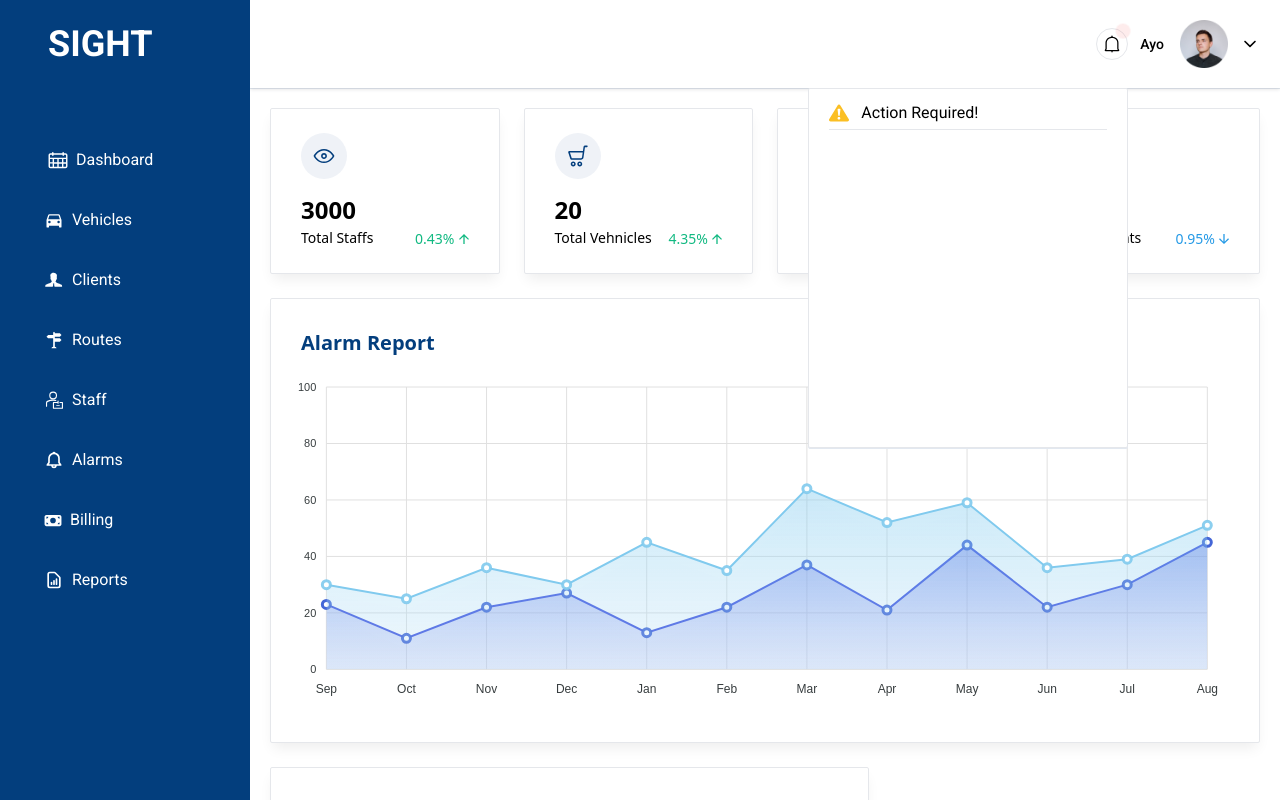
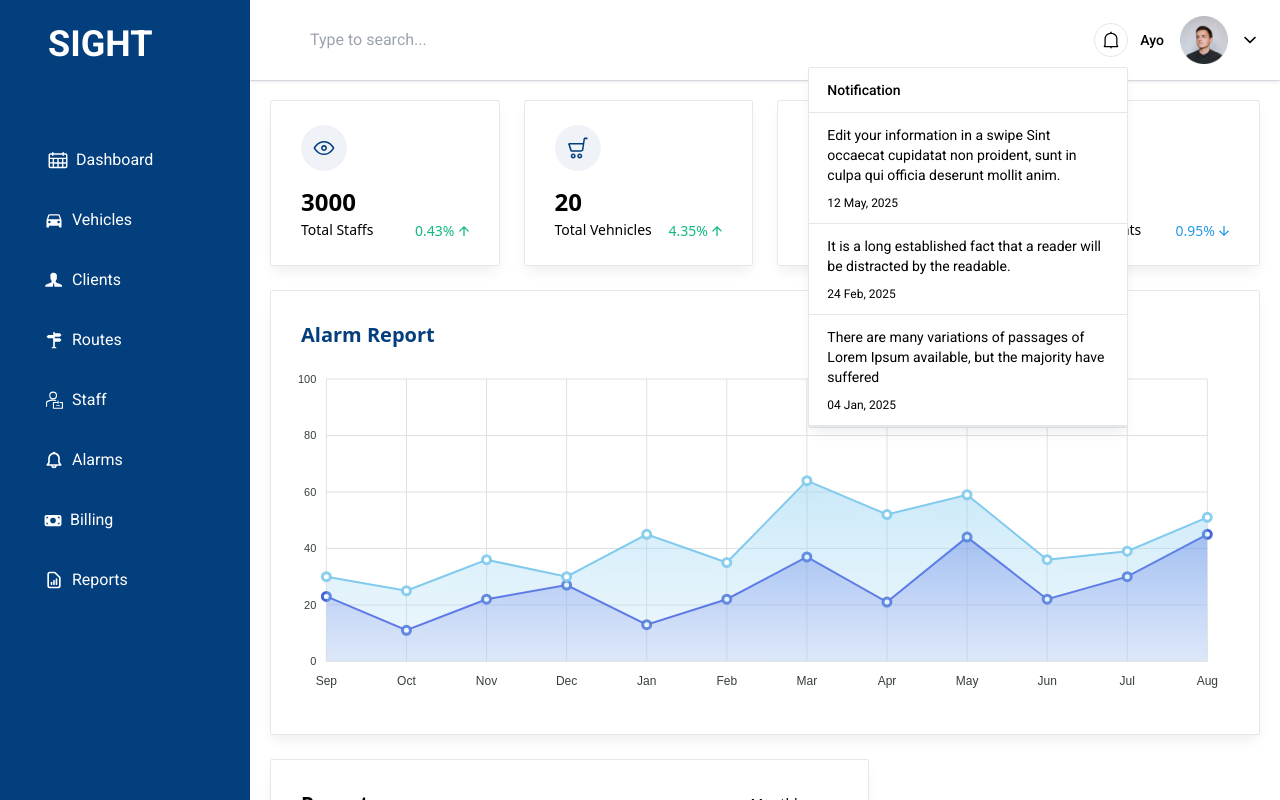
Before and after one commit to shittu121/CRM-Project, a Next.js app: page /dashboard in a window 1280 px wide. Both pictures are taken after a click on the link 1112 px from the left and 44 px from the top of the page. Built offline with nearby package versions, Linux system fonts and the light colour scheme.

Commit message:
company layout header adjustments, notifcation comp added

```diff
--- a/src/components/company/CompanyLayout/DropDownUser.tsx
+++ b/src/components/company/CompanyLayout/DropDownUser.tsx
@@ -76,7 +76,7 @@ export default function DropDownUser() {
         ref={dropdown}
         onFocus={() => setDropdownOpen(true)}
         onBlur={() => setDropdownOpen(false)}
-        className={`absolute right-0 mt-4 text-white  flex w-[200px] flex-col rounded-md  bg-primary  ${
+        className={`absolute right-0 mt-4  flex w-[200px] flex-col rounded-md bg-meta-2 shadow-default ${
           dropdownOpen === true ? "block" : "hidden"
         }`}
       >
--- a/src/components/company/CompanyLayout/DropdownNotification.tsx
+++ b/src/components/company/CompanyLayout/DropdownNotification.tsx
@@ -6,41 +6,49 @@ import { useAllContx } from '@/store/AllContext';
 
 const DropdownNotification = () => {
   const [dropdownOpen, setDropdownOpen] = useState(false);
+  const [notifying, setNotifying] = useState(true);
+
 
   const {userInfo} = useAllContx()
   // console.log(userInfo);
 
 
-  const trigger = useRef<any>(null);
-  const dropdown = useRef<any>(null);
+  // const trigger = useRef<any>(null);
+  // const dropdown = useRef<any>(null);
 
-  useEffect(() => {
-    const clickHandler = ({ target }: MouseEvent) => {
-      if (!dropdown.current) return;
-      if (
-        !dropdownOpen ||
-        dropdown.current.contains(target) ||
-        trigger.current.contains(target)
-      )
-        return;
-      setDropdownOpen(false);
-    };
-    document.addEventListener('click', clickHandler);
-    return () => document.removeEventListener('click', clickHandler);
-  });
+  // useEffect(() => {
+  //   const clickHandler = ({ target }: MouseEvent) => {
+  //     if (!dropdown.current) return;
+  //     if (
+  //       !dropdownOpen ||
+  //       dropdown.current.contains(target) ||
+  //       trigger.current.contains(target)
+  //     )
+  //       return;
+  //     setDropdownOpen(false);
+  //   };
+  //   document.addEventListener('click', clickHandler);
+  //   return () => document.removeEventListener('click', clickHandler);
+  // });
 
 
 
   return (
-    <li className="relative font-roboto">
+    <li className="relative">
       <Link
-        ref={trigger}
-        onClick={() => setDropdownOpen(!dropdownOpen)}
+        onClick={() => {
+          setNotifying(false);
+          setDropdownOpen(!dropdownOpen);
+        }}
         href="#"
-        className="relative flex h-8 w-8 items-center justify-center rounded-full border-[0.5px] bg-white hover:text-emerald-deep "
+        className="relative flex h-8.5 w-8.5 items-center justify-center rounded-full border-[0.5px] border-stroke bg-gray "
       >
-        <span className="absolute -top-0.5 right-0 z-1 h-2 w-2 rounded-full ">
-          <span className="absolute -z-1 inline-flex h-full w-full animate-ping rounded-full bg-red-500 opacity-75"></span>
+        <span
+          className={`absolute -top-0.5 right-0 z-1 h-2 w-2 rounded-full bg-meta-1 ${
+            notifying === false ? "hidden" : "inline"
+          }`}
+        >
+          <span className="absolute -z-1 inline-flex h-full w-full animate-ping rounded-full bg-meta-1 opacity-75"></span>
         </span>
 
         <svg
@@ -59,44 +67,76 @@ const DropdownNotification = () => {
       </Link>
 
       <div
-        ref={dropdown}
         onFocus={() => setDropdownOpen(true)}
         onBlur={() => setDropdownOpen(false)}
-        className={`absolute -right-[27px] mt-7 flex h-90 w-[250px] flex-col rounded-sm border border-stroke bg-white  py-3 px-5 md:right-0 md:w-80 ${
+        className={`absolute -right-27 mt-2.5 flex h-90 w-75 flex-col rounded-sm border border-stroke bg-white shadow-default dark:border-strokedark dark:bg-boxdark sm:right-0 sm:w-80 ${
           dropdownOpen === true ? "block" : "hidden"
         }`}
       >
-        <div className="flex items-center gap-3">
-          <svg
-            width="20"
-            height="20"
-            viewBox="0 0 19 16"
-            fill="none"
-            xmlns="http://www.w3.org/2000/svg"
-          >
-            <path
-              d="M1.50493 16H17.5023C18.6204 16 19.3413 14.9018 18.8354 13.9735L10.8367 0.770573C10.2852 -0.256858 8.70677 -0.256858 8.15528 0.770573L0.156617 13.9735C-0.334072 14.8998 0.386764 16 1.50493 16ZM10.7585 12.9298C10.7585 13.6155 10.2223 14.1433 9.45583 14.1433C8.6894 14.1433 8.15311 13.6155 8.15311 12.9298V12.9015C8.15311 12.2159 8.6894 11.688 9.45583 11.688C10.2223 11.688 10.7585 12.2159 10.7585 12.9015V12.9298ZM8.75236 4.01062H10.2548C10.6674 4.01062 10.9127 4.33826 10.8671 4.75288L10.2071 10.1186C10.1615 10.5049 9.88572 10.7455 9.50142 10.7455C9.11929 10.7455 8.84138 10.5028 8.79579 10.1186L8.13574 4.75288C8.09449 4.33826 8.33984 4.01062 8.75236 4.01062Z"
-              fill="#FBBF24"
-            ></path>
-          </svg>
-          <h5 className=" md:text-[16px]  text-emerald-deep">
-            Action Required!
-          </h5>
+        <div className="px-4.5 py-3">
+          <h5 className="text-sm font-medium text-bodydark2">Notification</h5>
         </div>
-        <hr className='my-1'/>
 
-        <ul className="flex h-auto flex-col overflow-y-auto py-3">
-      {
-        userInfo?.tgUsername === null ?     <li className="">
-            <Link className="" href="#">
+        <ul className="flex h-auto flex-col overflow-y-auto">
+          <li>
+            <Link
+              className="flex flex-col gap-2.5 border-t border-stroke px-4.5 py-3 hover:shadow-default"
+              href=""
+            >
               <p className="text-sm">
-                <span className="text-red-600">
-                  Update your Telegram username
+                <span className="text-black ">
+                  Edit your information in a swipe
                 </span>{" "}
+                Sint occaecat cupidatat non proident, sunt in culpa qui officia
+                deserunt mollit anim.
               </p>
+
+              <p className="text-xs">12 May, 2025</p>
             </Link>
-          </li> : ""
-      }
+          </li>
+          <li>
+            <Link
+              className="flex flex-col gap-2.5 border-t border-stroke px-4.5 py-3 hover:shadow-default"
+              href=""
+            >
+              <p className="text-sm">
+                <span className="text-black ">
+                  It is a long established fact
+                </span>{" "}
+                that a reader will be distracted by the readable.
+              </p>
+
+              <p className="text-xs">24 Feb, 2025</p>
+            </Link>
+          </li>
+          <li>
+            <Link
+              className="flex flex-col gap-2.5 border-t border-stroke px-4.5 py-3 hover:shadow-default"
+              href="/"
+            >
+              <p className="text-sm">
+                <span className="text-black ">There are many variations</span>{" "}
+                of passages of Lorem Ipsum available, but the majority have
+                suffered
+              </p>
+
+              <p className="text-xs">04 Jan, 2025</p>
+            </Link>
+          </li>
+          <li>
+            <Link
+              className="flex flex-col gap-2.5 border-t border-stroke px-4.5 py-3 hover:shadow-default"
+              href="/"
+            >
+              <p className="text-sm">
+                <span className="text-black">There are many variations</span> of
+                passages of Lorem Ipsum available, but the majority have
+                suffered
+              </p>
+
+              <p className="text-xs">01 Dec, 2024</p>
+            </Link>
+          </li>
         </ul>
       </div>
     </li>
--- a/src/components/company/CompanyLayout/Header/index.tsx
+++ b/src/components/company/CompanyLayout/Header/index.tsx
@@ -16,8 +16,8 @@ const Header = () => {
 
   return (
     <header className="sticky  font-roboto top-0 z-999 flex w-full  bg-white  drop-shadow-1 ">
-      <div className="flex flex-grow items-center justify-between px-4 py-5 shadow-2 md:px-6 2xl:px-11">
-        <form action="" className="hidden md:block"></form>
+      <div className="flex flex-grow items-center justify-between px-4 py-4 shadow-2 md:px-6 2xl:px-11">
+
         <div className="flex items-center gap-2 sm:gap-4 lg:hidden">
           <button
             onClick={(e) => {
@@ -27,7 +27,7 @@ const Header = () => {
             className="z-99999 block rounded-sm   p-1  lg:hidden"
           >
             <span className="relative block h-6 w-6 cursor-pointer">
-              <span className="du-block absolute right-0 h-full w-full">
+              <span className="block absolute right-0 h-full w-full">
                 <span
                   className={`relative top-0 left-0 my-1 block h-0.5 w-0 rounded-sm bg-black delay-[0] duration-200 ease-in-out  ${
                     !sidebarOpen && "!w-full delay-300"
@@ -63,10 +63,44 @@ const Header = () => {
             <Image src={logo} width="70" height="70" alt="" />
           </Link> */}
         </div>
+        <div className="hidden sm:block">
+          <form action="https://formbold.com/s/unique_form_id" method="POST">
+            <div className="relative">
+              <button className="absolute left-0 top-1/2 -translate-y-1/2">
+                <svg
+                  className="fill-body hover:fill-primary"
+                  width="20"
+                  height="20"
+                  viewBox="0 0 20 20"
+                  fill="none"
+                  xmlns="http://www.w3.org/2000/svg"
+                >
+                  <path
+                    fillRule="evenodd"
+                    clipRule="evenodd"
+                    d="M9.16666 3.33332C5.945 3.33332 3.33332 5.945 3.33332 9.16666C3.33332 12.3883 5.945 15 9.16666 15C12.3883 15 15 12.3883 15 9.16666C15 5.945 12.3883 3.33332 9.16666 3.33332ZM1.66666 9.16666C1.66666 5.02452 5.02452 1.66666 9.16666 1.66666C13.3088 1.66666 16.6667 5.02452 16.6667 9.16666C16.6667 13.3088 13.3088 16.6667 9.16666 16.6667C5.02452 16.6667 1.66666 13.3088 1.66666 9.16666Z"
+                    fill=""
+                  />
+                  <path
+                    fillRule="evenodd"
+                    clipRule="evenodd"
+                    d="M13.2857 13.2857C13.6112 12.9603 14.1388 12.9603 14.4642 13.2857L18.0892 16.9107C18.4147 17.2362 18.4147 17.7638 18.0892 18.0892C17.7638 18.4147 17.2362 18.4147 16.9107 18.0892L13.2857 14.4642C12.9603 14.1388 12.9603 13.6112 13.2857 13.2857Z"
+                    fill=""
+                  />
+                </svg>
+              </button>
+
+              <input
+                type="text"
+                placeholder="Type to search..."
+                className="w-full bg-transparent pl-9 pr-4 text-black focus:outline-none  xl:w-125"
+              />
+            </div>
+          </form>
+        </div>
 
         <div className="flex items-center gap-3 2xsm:gap-7">
           <ul className="flex items-center gap-2 2xsm:gap-4">
-
             {/* <!-- Dark Mode Toggler --> */}
             {/* <DarkModeSwitcher /> */}
             {/* <!-- Dark Mode Toggler --> */}
--- a/src/components/company/dashboard/StatsCard/CardDataStasts.tsx
+++ b/src/components/company/dashboard/StatsCard/CardDataStasts.tsx
@@ -11,7 +11,7 @@ interface CardDataStatsProps {
 
 export default function CardDataStats(  { title, total, rate, levelUp, levelDown, children }:CardDataStatsProps) {
   return (
-    <div className="rounded-sm border border-stroke bg-white py-6 px-7.5 shadow-default ">
+    <div className="rounded-sm border border-stroke  py-6 px-7.5 shadow-default ">
       <div className="flex h-11.5 w-11.5 items-center justify-center rounded-full bg-meta-2 ">
         {children}
       </div>
```
